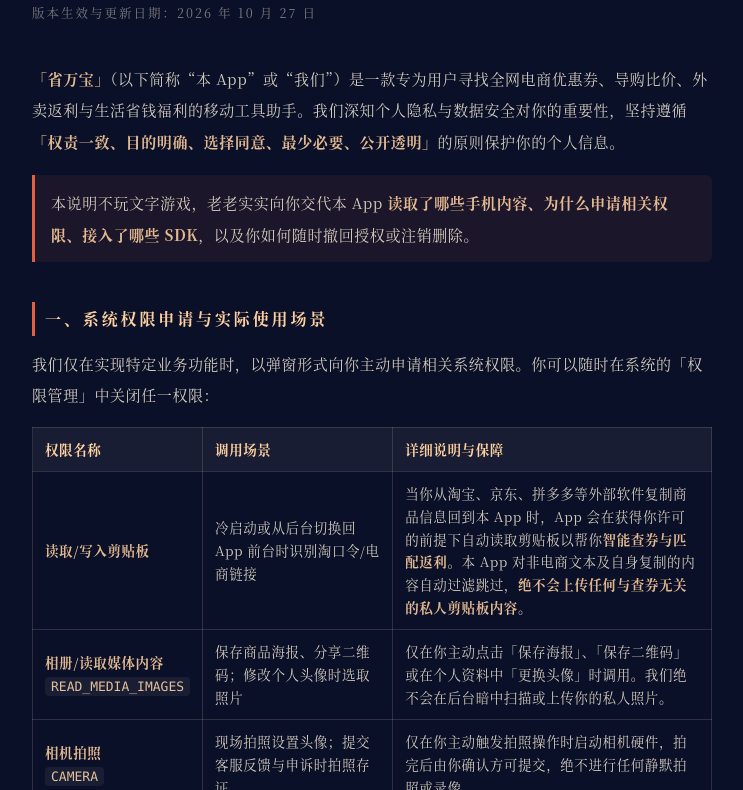
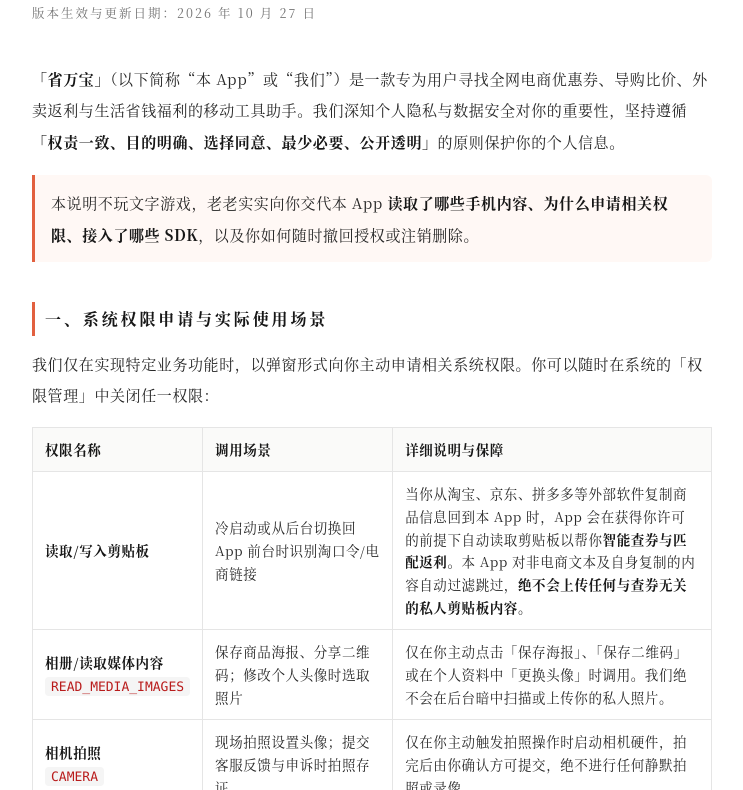
Before and after one commit to yyds-html/flutter_sqxq, a plain HTML site: page privacy.html in a window 1280 px wide. Shown: the part 106-896 px from the top of the page, without its empty margins (268-1011 px from the left). Drawn offline with Linux system fonts and the light colour scheme.

Commit message:
style: 将用户协议与隐私政策页面主题样式调整为亮色模式

```diff
--- a/privacy.html
+++ b/privacy.html
@@ -3,23 +3,29 @@
 <head>
   <meta charset="UTF-8">
   <meta name="viewport" content="width=device-width, initial-scale=1.0, viewport-fit=cover">
-  <meta name="theme-color" content="#0a1028">
+  <meta name="theme-color" content="#ffffff">
   <meta name="description" content="省万宝 App 隐私政策：详细说明我们申请了哪些系统权限（剪贴板、相册、相机等）、服务端记录了什么、集成了哪些第三方 SDK（阿里百川、阿里云号码认证等），以及你如何自主管理与注销这些数据。">
   <title>隐私政策 · 省万宝</title>
   <style>
     :root {
-      --ink: #0a1028;
-      --paper: #f0e6d2;
+      --bg: #ffffff;
+      --text-main: #262626;
+      --text-sub: #737373;
+      --heading: #171717;
       --accent: #e2603f;
-      --gold: #ffcf9e;
+      --border: #e5e5e5;
+      --code-bg: #f5f5f5;
+      --code-text: #b91c1c;
+      --table-th-bg: #fafaf9;
+      --callout-bg: #fff8f5;
       --serif: "Songti SC", "Noto Serif SC", "Noto Serif CJK SC", "STSong", "SimSun", serif;
       --mono: ui-monospace, SFMono-Regular, Menlo, Monaco, Consolas, "Liberation Mono", monospace;
     }
     * { box-sizing: border-box; }
     html, body {
       margin: 0;
-      background: var(--ink);
-      color: var(--paper);
+      background: var(--bg);
+      color: var(--text-main);
     }
     body {
       font-family: var(--serif);
@@ -41,12 +47,12 @@
       font-size: 24px;
       font-weight: 700;
       letter-spacing: .24em;
-      color: var(--gold);
+      color: var(--heading);
       margin: 0 0 8px;
     }
     .updated {
       font-size: 12.5px;
-      opacity: .5;
+      color: var(--text-sub);
       letter-spacing: .16em;
       margin: 0 0 36px;
     }
@@ -54,7 +60,7 @@
       font-size: 16px;
       font-weight: 700;
       letter-spacing: .18em;
-      color: var(--gold);
+      color: var(--heading);
       margin: 40px 0 12px;
       border-left: 3px solid var(--accent);
       padding-left: 10px;
@@ -63,17 +69,17 @@
       font-size: 14.5px;
       font-weight: 700;
       letter-spacing: .1em;
-      color: #ffe0be;
+      color: var(--heading);
       margin: 24px 0 8px;
     }
     p {
       margin: 0 0 14px;
-      opacity: .88;
+      color: var(--text-main);
     }
     ul {
       margin: 0 0 16px;
       padding-left: 1.3em;
-      opacity: .88;
+      color: var(--text-main);
     }
     li {
       margin-bottom: 8px;
@@ -82,24 +88,24 @@
       font-family: var(--mono);
       font-size: 13px;
       letter-spacing: 0;
-      background: rgba(240, 230, 210, .08);
+      background: var(--code-bg);
       border-radius: 4px;
       padding: 2px 6px;
-      color: #ffd8a8;
+      color: var(--code-text);
     }
     strong {
-      color: var(--gold);
+      color: var(--heading);
       font-weight: 700;
     }
     a {
-      color: var(--paper);
+      color: var(--accent);
       text-decoration: none;
-      border-bottom: 1px solid rgba(226, 96, 63, .55);
+      border-bottom: 1px solid rgba(226, 96, 63, .35);
       transition: all .2s ease;
     }
     a:hover {
-      color: var(--gold);
-      border-color: var(--accent);
+      color: #c2410c;
+      border-color: #c2410c;
     }
     table {
       width: 100%;
@@ -109,25 +115,25 @@
       line-height: 1.7;
     }
     th, td {
-      border: 1px solid rgba(240, 230, 210, .15);
+      border: 1px solid var(--border);
       padding: 10px 12px;
       text-align: left;
     }
     th {
-      background: rgba(240, 230, 210, .06);
-      color: var(--gold);
+      background: var(--table-th-bg);
+      color: var(--heading);
       font-weight: 700;
     }
     td {
-      opacity: .88;
+      color: var(--text-main);
     }
     hr {
       border: 0;
-      border-top: 1px solid rgba(240, 230, 210, .12);
+      border-top: 1px solid var(--border);
       margin: 44px 0 28px;
     }
     .callout {
-      background: rgba(226, 96, 63, .08);
+      background: var(--callout-bg);
       border-left: 3px solid var(--accent);
       padding: 12px 16px;
       margin: 18px 0;
```
Also changed, not shown: terms.html (+25 -19 lines).
